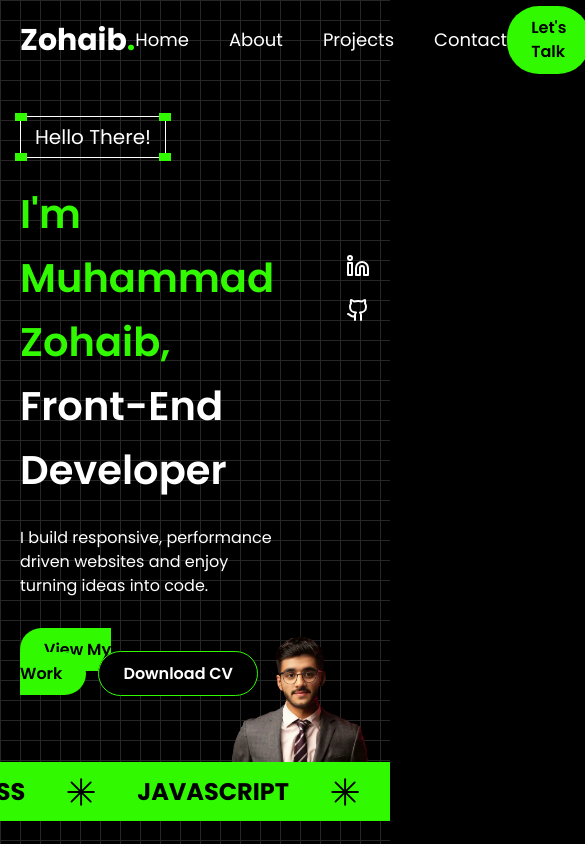
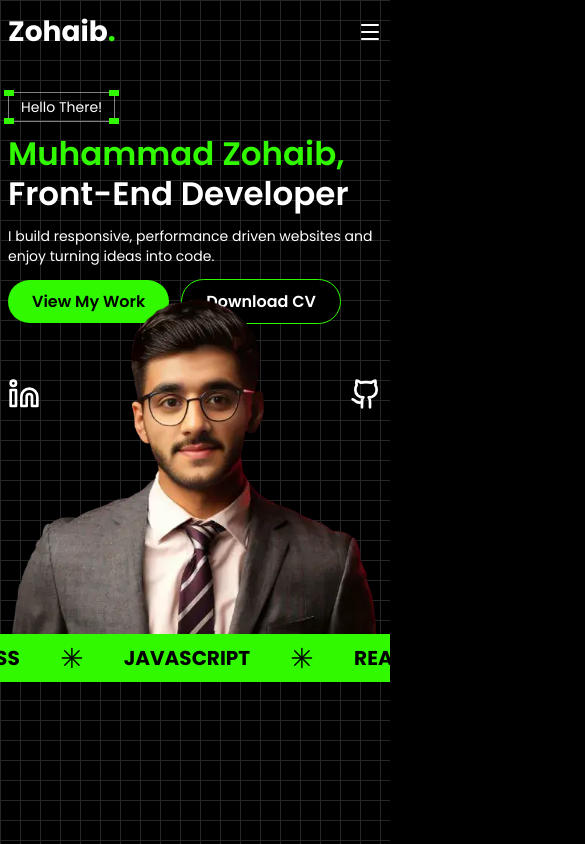
Before and after one commit to Muhammad-Zohaib-42/portfolio, a Next.js app: page / in a window 390 px wide. Shown: the whole page, 585 px wide, since content can reach past the window. Built offline with nearby package versions, Linux system fonts and the light colour scheme.

Commit message:
header and hero section responsive for mobile done now going to create mobile menu that works

```diff
--- a/app/globals.css
+++ b/app/globals.css
@@ -5,7 +5,7 @@ body {
 }
 
 .max-width {
-    @apply max-w-[1220px] mx-auto px-5
+    @apply max-w-[1220px] mx-auto px-2 md:px-5
 }
 
 header nav a:hover {
--- a/components/Header.jsx
+++ b/components/Header.jsx
@@ -1,11 +1,13 @@
+import { Menu } from "lucide-react";
+
 export default function Header() {
   return (
-    <header className="text-white">
-      <div className="max-width flex items-center justify-between h-20 -mb-20 relative z-50">
-        <a href="#" className="text-3xl font-bold">
+    <header className="text-white mb-3 md:mb-0">
+      <div className="max-width flex items-center justify-between h-16 md:h-20 mb-0 md:-mb-20 relative z-50">
+        <a href="#" className="text-[28px] md:text-3xl font-bold">
           Zohaib<span className="text-[#31F900]">.</span>
         </a>
-        <nav className="space-x-10 text-lg">
+        <nav className="space-x-10 text-lg hidden md:block">
           <a href="#">Home</a>
           <a href="#">About</a>
           <a href="#">Projects</a>
@@ -13,10 +15,11 @@ export default function Header() {
         </nav>
         <a
           href="#"
-          className="btn bg-[#31F900] text-black"
+          className="btn bg-[#31F900] text-black hidden md:block"
         >
           Let's Talk
         </a>
+        <button className="cursor-pointer block md:hidden"><Menu className="w-6 h-6" /></button>
       </div>
     </header>
   );
--- a/components/Hero.jsx
+++ b/components/Hero.jsx
@@ -3,9 +3,9 @@ import HeroRight from "./HeroRight";
 
 export default function Hero() {
   return (
-    <section className="h-[90.3vh]">
+    <section className="h-auto md:h-[90.3vh]">
       <div className="fixed inset-0 z-0" style={{ backgroundImage: `linear-gradient(to right, #262626 1px, transparent 1px),linear-gradient(to bottom, #262626 1px, transparent 1px)`, backgroundSize: "20px 20px"}}></div>
-      <div className="max-width relative z-10 flex gap-0 h-full">
+      <div className="max-width relative z-10 flex flex-col md:flex-row gap-0 h-auto md:h-full">
         <HeroLeft />
         <HeroRight />
       </div>
--- a/components/HeroLeft.jsx
+++ b/components/HeroLeft.jsx
@@ -2,14 +2,14 @@ import Title from "./Title";
 
 export default function HeroLeft() {
   return (
-    <div className="text-white w-[60%] mt-5 h-full flex items-center">
+    <div className="text-white w-full md:w-[60%] h-full flex items-center mt-4">
         <div>
           <Title />
-          <h1 className="text-[40px] lg:text-5xl font-semibold text-white leading-16 my-6">
-              <span className="text-[#31F900] block">I'm Muhammad Zohaib,</span>
+          <h1 className="text-[32.5px] md:text-[40px] lg:text-5xl font-semibold text-white leading-10 md:leading-16 my-3 md:my-6">
+              <span className="text-[#31F900] block"><span className="hidden md:inline">I'm</span> Muhammad Zohaib,</span>
               <span className="block">Front-End Developer</span>
           </h1>
-          <p className="mb-10">I build responsive, performance driven websites and enjoy turning ideas into code.</p>
+          <p className="mb-6 md:mb-10 text-sm md:text-base">I build responsive, performance driven websites and enjoy turning ideas into code.</p>
           <a href="#" className="btn bg-[#31F900] text-black mr-3">View My Work</a>
           <a href="#" className="bg-black text-white btn border border-[#31F900]">Download CV</a>
         </div>
--- a/components/HeroRight.jsx
+++ b/components/HeroRight.jsx
@@ -4,7 +4,7 @@ import SocialIcons from "./SocialIcons";
 
 export default function HeroRight() {
   return (
-    <div className="relative w-[40%] h-full">
+    <div className="relative w-full md:w-[40%] h-80 md:h-full">
         <Image src={zohaib} alt="Zohaib Ranjha" className="absolute bottom-0" width={600} height={600} />
         <SocialIcons />
     </div>
--- a/components/MarqueeText.jsx
+++ b/components/MarqueeText.jsx
@@ -2,9 +2,9 @@ import Star from "./Star";
 
 export default function MarqueeText() {
   return (
-    <div className="bg-[#31F900] h-[59px] relative z-10 overflow-x-hidden flex items-center whitespace-nowrap">
+    <div className="bg-[#31F900] h-12 md:h-[59px] relative z-10 overflow-x-hidden flex items-center whitespace-nowrap">
       <div className="flex gap-10 flex-nowrap animate-scroll">
-        <div className="flex items-center gap-10 font-bold text-2xl flex-shrink-0">
+        <div className="flex items-center gap-10 font-bold text-xl md:text-2xl flex-shrink-0">
           <h3>HTML</h3>
           <Star />
           <h3>CSS</h3>
@@ -24,7 +24,7 @@ export default function MarqueeText() {
         </div>
 
         {/* Duplicate content for seamless looping */}
-        <div className="flex items-center gap-10 font-bold text-2xl flex-shrink-0">
+        <div className="flex items-center gap-10 font-bold text-xl md:text-2xl flex-shrink-0">
           <h3>HTML</h3>
           <Star />
           <h3>CSS</h3>
--- a/components/SocialIcons.jsx
+++ b/components/SocialIcons.jsx
@@ -3,12 +3,12 @@ import React from 'react'
 
 export default function SocialIcons() {
   return (
-    <div className='absolute right-0 top-2/6 flex flex-col gap-5'>
+    <div className='absolute right-0 top-[20%] md:top-2/6 flex flex-row md:flex-col gap-5 w-full md:w-fit justify-between'>
         <a href="https://www.linkedin.com/in/muhammad-zohaib-180471334/" target='_blank' title='LinkedIn Profile'>
-            <Linkedin className='hover:text-[#31F900] w-6 h-6 text-white' />
+            <Linkedin className='hover:text-[#31F900] w-8 md:w-6 h-8 md:h-6 text-white' />
         </a>
         <a href="https://github.com/Muhammad-Zohaib-42" target='_blank' title='Github Profile'>
-            <Github className='w-6 h-6 hover:text-[#31F900] text-white' />
+            <Github className='w-8 md:w-6 h-8 md:h-6 hover:text-[#31F900] text-white' />
         </a>
     </div>
   )
--- a/components/Star.jsx
+++ b/components/Star.jsx
@@ -2,7 +2,7 @@ export default function Star() {
   return (
     <div>
       <svg
-        className="w-8 h-8"
+        className="w-6 md:w-8 h-6 md:h-8"
         viewBox="0 0 100 100"
         xmlns="http://www.w3.org/2000/svg"
       >
--- a/components/Title.jsx
+++ b/components/Title.jsx
@@ -1,11 +1,11 @@
 export default function Title() {
   return (
-    <div className="text-white border inline-block text-xl py-[6px] px-[14px] relative">
+    <div className="text-white border border-[rgba(255,255,255,0.5)] inline-block text-sm md:text-xl py-1 md:py-[6px] px-3 md:px-[14px] relative">
         Hello There!
-        <div className="h-2 w-3 bg-[#31F900] absolute -top-1 -left-[6px]"></div>
-        <div className="h-2 w-3 bg-[#31F900] absolute -top-1 -right-[6px]"></div>
-        <div className="h-2 w-3 bg-[#31F900] absolute -bottom-1 -left-[6px]"></div>
-        <div className="h-2 w-3 bg-[#31F900] absolute -bottom-1 -right-[6px]"></div>
+        <div className="h-[6px] md:h-2 w-[10px] md:w-3 bg-[#31F900] absolute -top-[3px] md:-top-1 -left-[5px] md:-left-[6px]"></div>
+        <div className="h-[6px] md:h-2 w-[10px] md:w-3 bg-[#31F900] absolute -top-[3px] md:-top-1 -right-[5px] md:-right-[6px]"></div>
+        <div className="h-[6px] md:h-2 w-[10px] md:w-3 bg-[#31F900] absolute -bottom-[3px] md:-bottom-1 -left-[5px] md:-left-[6px]"></div>
+        <div className="h-[6px] md:h-2 w-[10px] md:w-3 bg-[#31F900] absolute -bottom-[3px] md:-bottom-1 -right-[5px] md:-right-[6px]"></div>
     </div>
   )
 }
```
